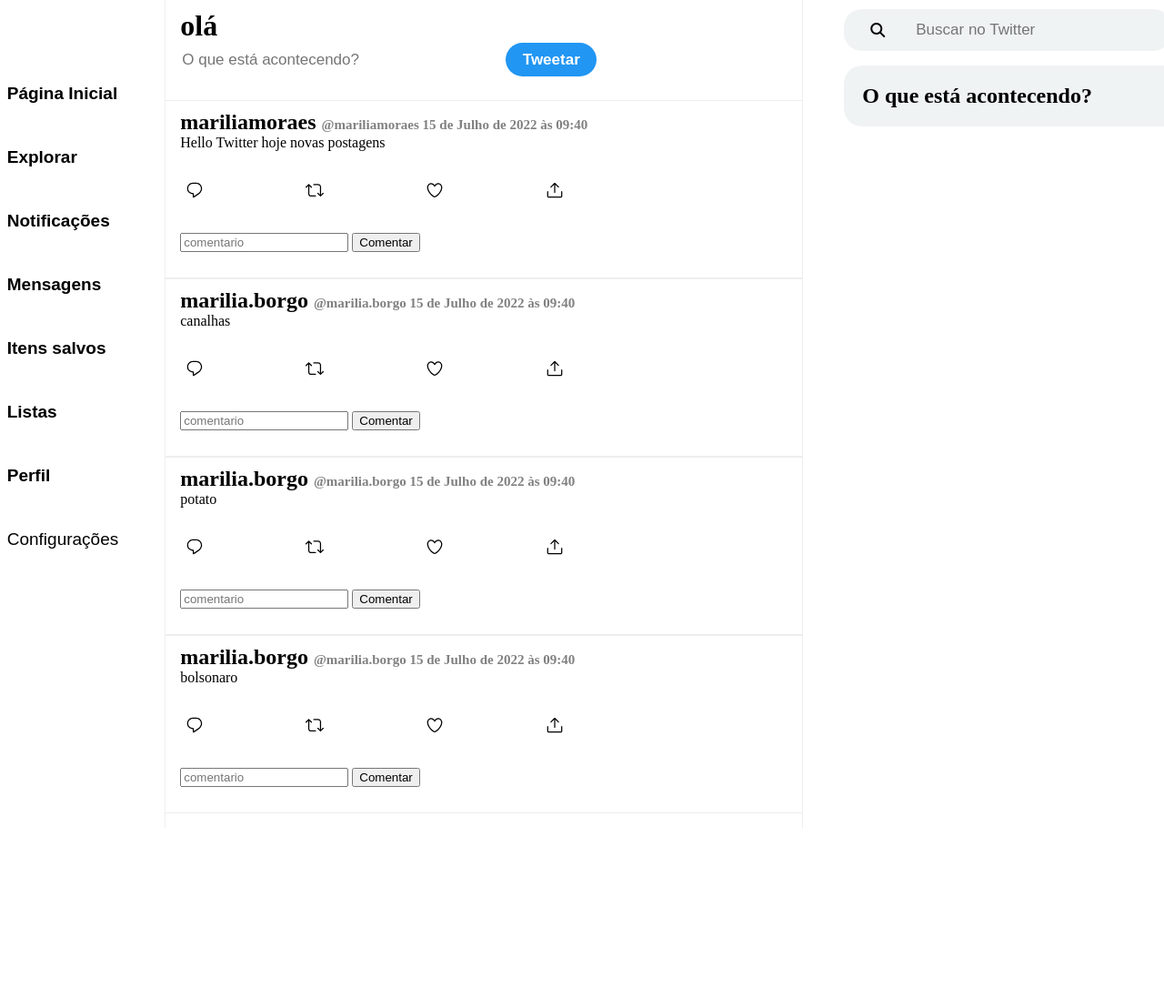
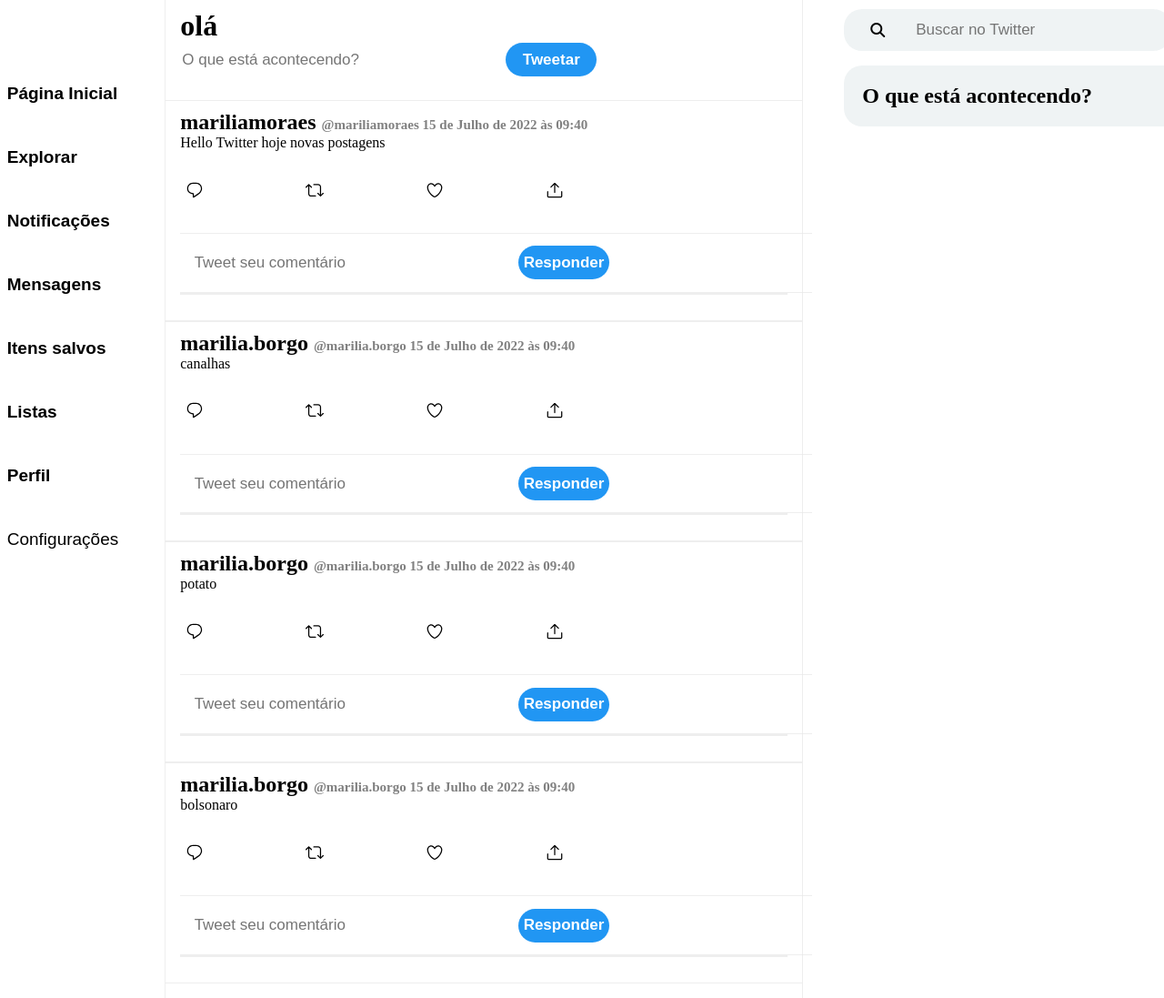
Before and after one commit to marilia-borgo/Django_twitter, a Django app: template post/templates/post/base.html in a window 1280 px wide; the page is wider, and only the part inside the window is pictured. Shown: that part at 91% size. Before the commit the page ends 910 px from the top of that part, so only its background shows below. Run offline with Django 4.2, Linux system fonts and the light colour scheme; the template is opened without the code that fills it: values that come from a table or form of the project are taken from there, others are empty; data comes from the database, SQL or seed files in the repository; some libraries are stand-ins or nearby versions.

Commit message:
front dos comentarios

```diff
--- a/post/static/post/css/styles.css
+++ b/post/static/post/css/styles.css
@@ -205,3 +205,11 @@ button >.fa-gear{
     width: 350px;
     font-size: 17px;
 }
+
+.container-comentario{
+    width: 100%;
+    height: fit-content;
+    border-top: 0.5px solid #e8e8e8b5;
+    border-bottom: 0.5px solid #e8e8e8b5;
+    padding: 2%;
+}
--- a/post/templates/post/base.html
+++ b/post/templates/post/base.html
@@ -65,17 +65,28 @@
                                         <button class="explore"><svg viewBox="0 0 24 24" aria-hidden="true" class="tamanho-reactions r-4qtqp9 r-yyyyoo r-1xvli5t r-dnmrzs r-bnwqim r-1plcrui r-lrvibr r-1hdv0qi"><g><path d="M12 21.638h-.014C9.403 21.59 1.95 14.856 1.95 8.478c0-3.064 2.525-5.754 5.403-5.754 2.29 0 3.83 1.58 4.646 2.73.814-1.148 2.354-2.73 4.645-2.73 2.88 0 5.404 2.69 5.404 5.755 0 6.376-7.454 13.11-10.037 13.157H12zM7.354 4.225c-2.08 0-3.903 1.988-3.903 4.255 0 5.74 7.034 11.596 8.55 11.658 1.518-.062 8.55-5.917 8.55-11.658 0-2.267-1.823-4.255-3.903-4.255-2.528 0-3.94 2.936-3.952 2.965-.23.562-1.156.562-1.387 0-.014-.03-1.425-2.965-3.954-2.965z"></path></g></svg></button>
                                         <button class="explore"><svg viewBox="0 0 24 24" data-testid="iconOutgoing" aria-hidden="true" class="tamanho-reactions r-4qtqp9 r-yyyyoo r-1xvli5t r-dnmrzs r-bnwqim r-1plcrui r-lrvibr r-1hdv0qi"><g><path d="M17.53 7.47l-5-5c-.293-.293-.768-.293-1.06 0l-5 5c-.294.293-.294.768 0 1.06s.767.294 1.06 0l3.72-3.72V15c0 .414.336.75.75.75s.75-.336.75-.75V4.81l3.72 3.72c.146.147.338.22.53.22s.384-.072.53-.22c.293-.293.293-.767 0-1.06z"></path><path d="M19.708 21.944H4.292C3.028 21.944 2 20.916 2 19.652V14c0-.414.336-.75.75-.75s.75.336.75.75v5.652c0 .437.355.792.792.792h15.416c.437 0 .792-.355.792-.792V14c0-.414.336-.75.75-.75s.75.336.75.75v5.652c0 1.264-1.028 2.292-2.292 2.292z"></path></g></svg></button>
                                     </div>
-                                    <form action="{% url  'view.comentario' post.id%}" method="post">
-                                        {% csrf_token %}
-                                        <input type="text" name="new_comment" placeholder="comentario">
-                                        <input type="submit" value="Comentar">
-                                    </form>
+
+                                    <div class="container-comentario">
+                                        <form action="{% url  'view.comentario' post.id%}" method="post" >
+                                            {% csrf_token %}
+                                            <input type="text" name="new_comment" placeholder="Tweet seu comentário" class="input-tweet">
+                                            <input type="submit" value="Responder" class="btn-tweetar">
+                                        </form>
+                                    </div>
+
+
+                                    <div class="container-tweet">
                                     {% for comentario in comentarios %}
+
                                         {% if post.id == comentario.id_post_id %}
-                                            <h2>{{ comentario.user }}</h2>
-                                            <h3>{{ comentario }}</h3>
+                                            <h3>{{ comentario.user }}</h3>
+                                            <p>{{ comentario }}</p>
+
                                         {% endif %}
                                     {% endfor %}
+                                </div>
+
+
                                     <div class="space-tweet"></div>
                                 </div>
                             </div>
```
Also changed, not shown: requirements.txt (line endings or trailing spaces).
